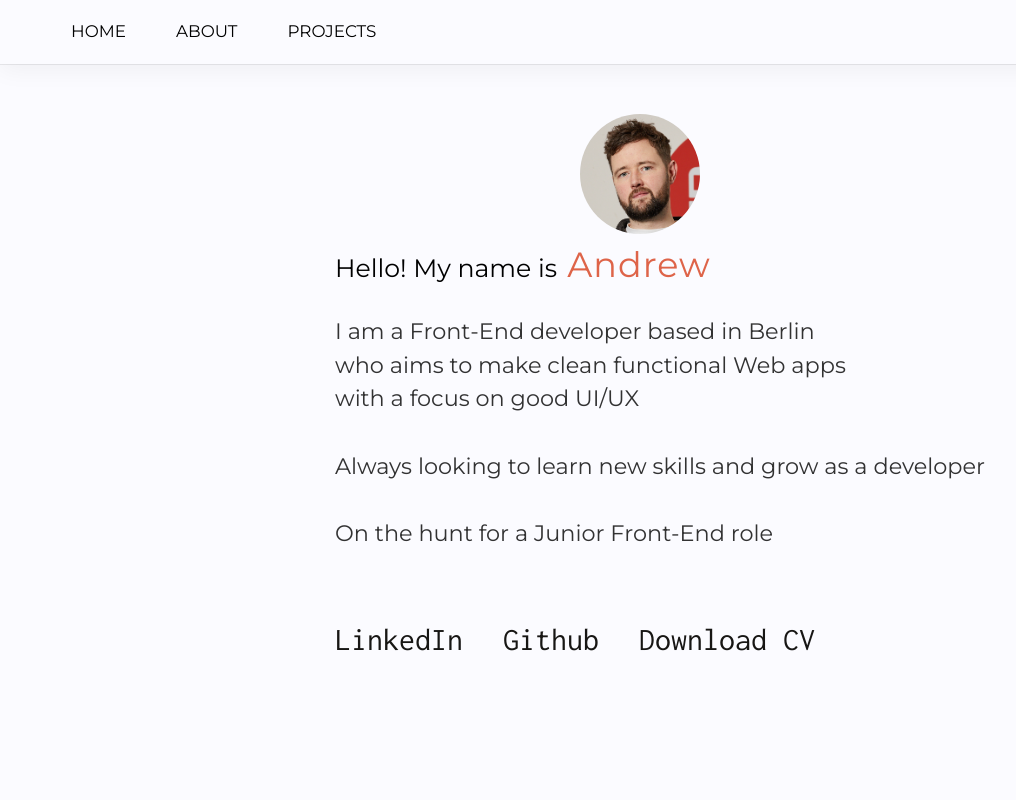
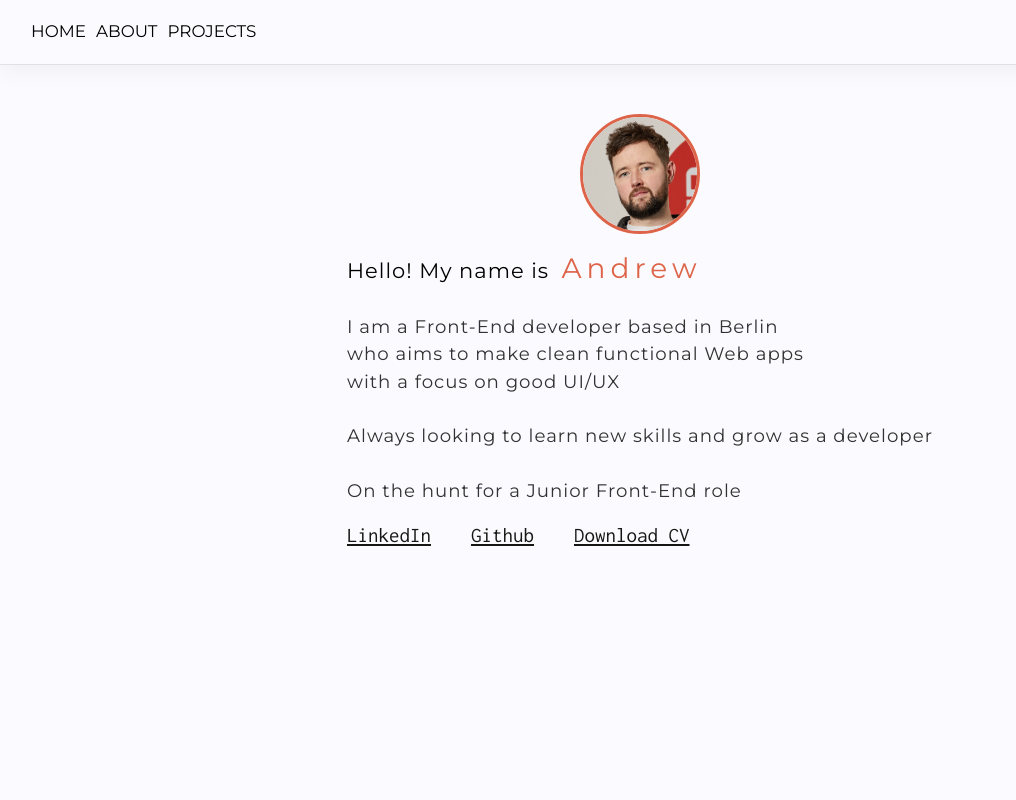
Before and after one commit to AndrewJBGrant/my-website, a React (Create React App) app: page / in a window 1280 px wide. Shown: the top 800 px of the page, without its empty margins (0-1016 px from the left). Built offline with nearby package versions, Linux system fonts and the light colour scheme.

Commit message:
testing testing

```diff
--- a/src/App.css
+++ b/src/App.css
@@ -1,13 +1,18 @@
-
-@media(max-width: 84em) {
-  .navbar {
-    /* background-color: coral; */
-    /* justify-content: center; */
-    /* padding: 0; */
+@media (max-width: 84em) {
+  .nav-center a {
+    margin-left: 10px;
+  }
+section {
+ padding: 50px;
+}
+  .text-left {
+    margin: 10px;
   }
 
   .el-4-avatar {
     margin: 0px;
+    border: solid;
+    border-color: #de6449;
     border-radius: 50%;
     max-width: 120px;
     max-height: 120px;
@@ -18,18 +23,28 @@
   }
 
   .span-1 {
-  font-size: 1.8rem;
-  letter-spacing: 0px;
-  padding-bottom: 50px;
+    font-size: 1.5rem;
   }
   .span-2 {
-  font-size: 2.5rem;
+    font-size: 2rem;
+  }
+  .el-2-about-me {
+    font-size: 1.3rem;
+    align-self: flex-start;
+    margin-top: 20px;
     letter-spacing: 1px;
   }
-.el-2-about-me {
-  font-size: 1.6rem;
-  align-self: flex-start;
-  margin-top: 20px;
 
+.el-3-links {
+  padding-top: 0px;
+}
+
+  .el-3-links h3 {
+    display: flex;
+    align-items: center;
+    gap: 20px;
+    font-size: 1.5em;
+    text-decoration: underline;
+    /* margin-top: 20px; */
   }
 }
--- a/src/Home.css
+++ b/src/Home.css
@@ -54,7 +54,6 @@ section {
   display: flex;
   align-items: center;
   gap: 40px;
-  /* margin-top: 20px; */
   padding-top: 50px;
 }
 
--- a/src/index.css
+++ b/src/index.css
@@ -137,7 +137,6 @@ a {
 
 .home {
   background: #fbfbff;
-  width: 100%;
 
 }
 .about {
```
Lines whose indentation alone changed are shown as unchanged.
